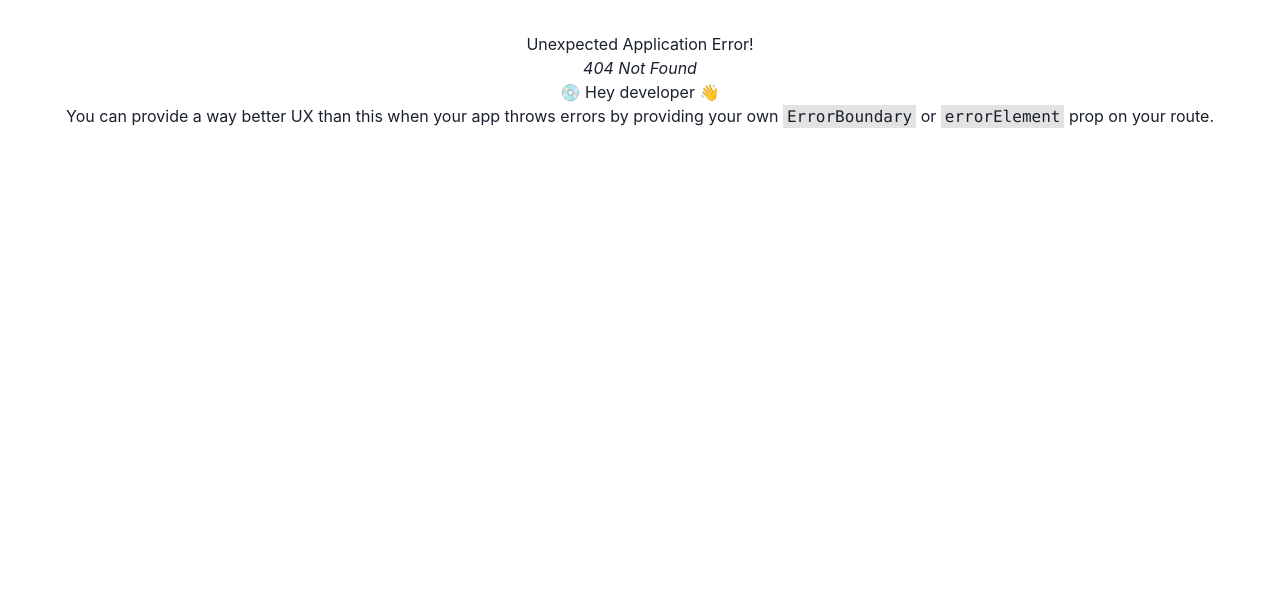
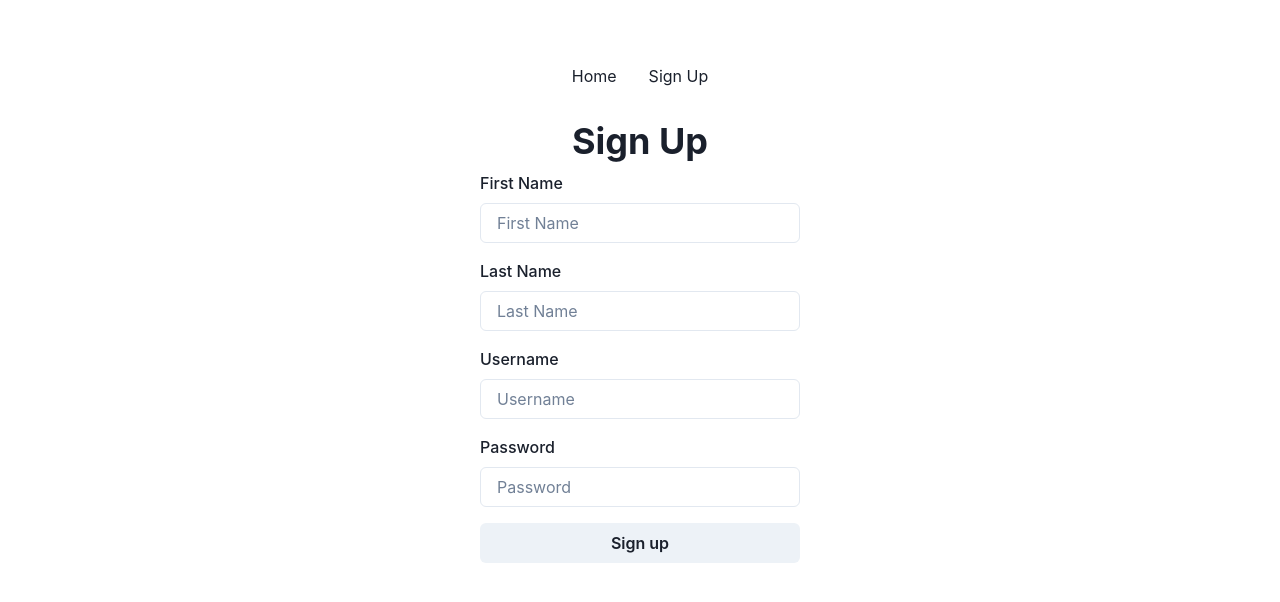
Before and after one commit to v-sudo29/members-only, a React (Vite) app in the folder client/: page /sign-up in a window 1280 px wide. Before the commit this address had no page. Shown: the top 602 px of the page. Built offline with nearby package versions, Linux system fonts and the light colour scheme; the HTML template or start-up script is replaced by a standard one.

Commit message:
Create sign-up UI with submit handling

```diff
--- a/client/package.json
+++ b/client/package.json
@@ -13,6 +13,7 @@
     "@chakra-ui/react": "^2.8.0",
     "@emotion/react": "^11.11.1",
     "@emotion/styled": "^11.11.0",
+    "axios": "^1.4.0",
     "framer-motion": "^10.15.1",
     "react": "^18.2.0",
     "react-dom": "^18.2.0",
--- a/client/src/App.tsx
+++ b/client/src/App.tsx
@@ -7,13 +7,15 @@ import {
 
 import { ChakraProvider } from '@chakra-ui/react'
 import Layout from './components/Layout'
-import Home from './components/Home'
+import Home from './pages/Home'
+import SignUp from './pages/SignUp'
 import './App.css'
 
 const router = createBrowserRouter(
   createRoutesFromElements(
     <Route path='/' element={<Layout/>}>
       <Route index element={<Home/>} />
+      <Route path='/sign-up' element={<SignUp/>} />
     </Route>
   )
 )
--- /dev/null
+++ b/client/src/pages/SignUp.tsx
@@ -0,0 +1,65 @@
+import { useRef } from "react"
+import {
+  Button,
+  Heading,
+  FormLabel,
+  Input,
+  VStack
+} from "@chakra-ui/react"
+import { Form } from "react-router-dom"
+import axios from "axios"
+
+export default function SignUp() {
+  const firstNameRef = useRef<HTMLInputElement | null>(null)
+  const lastNameRef = useRef<HTMLInputElement | null>(null)
+  const usernameRef = useRef<HTMLInputElement | null>(null)
+  const passwordRef = useRef<HTMLInputElement | null>(null)
+
+  const handleSubmit = () => {
+    if (firstNameRef.current && lastNameRef.current && usernameRef.current && passwordRef.current) {
+      const payload = {
+        fullName: `${firstNameRef.current.value} ${lastNameRef.current.value}`,
+        username: usernameRef.current.value,
+        password: passwordRef.current.value,
+        membershipStatus: false
+      }
+      axios.post('http://localhost:3000/sign-up', payload)
+        .then(result => console.log(result))
+        .catch(err => console.error(err))
+    }
+  }
+
+  return (
+    <VStack>
+      <Heading>Sign Up</Heading>
+      <Form style={{ width: '20rem'}}>
+        <FormLabel>First Name</FormLabel>
+        <Input
+          ref={firstNameRef}
+          type='text'
+          placeholder='First Name'
+        />
+        <FormLabel mt='1rem'>Last Name</FormLabel>
+        <Input
+          ref={lastNameRef}
+          type='text'
+          placeholder='Last Name'
+        />
+        <FormLabel mt='1rem'>Username</FormLabel>
+        <Input
+          ref={usernameRef}
+          type='text'
+          placeholder='Username'
+        />
+        <FormLabel mt='1rem'>Password</FormLabel>
+        <Input
+          ref={passwordRef}
+          type='password'
+          placeholder='Password'
+          autoComplete='on'
+        />
+        <Button onClick={handleSubmit} w='100%' mt='1rem'>Sign up</Button>
+      </Form>
+    </VStack>
+  )
+}
```
Also changed, not shown: client/src/pages/Home.tsx (renamed from client/src/components/Home.tsx), 1 other file (tests, documents, lock files or other folders).
